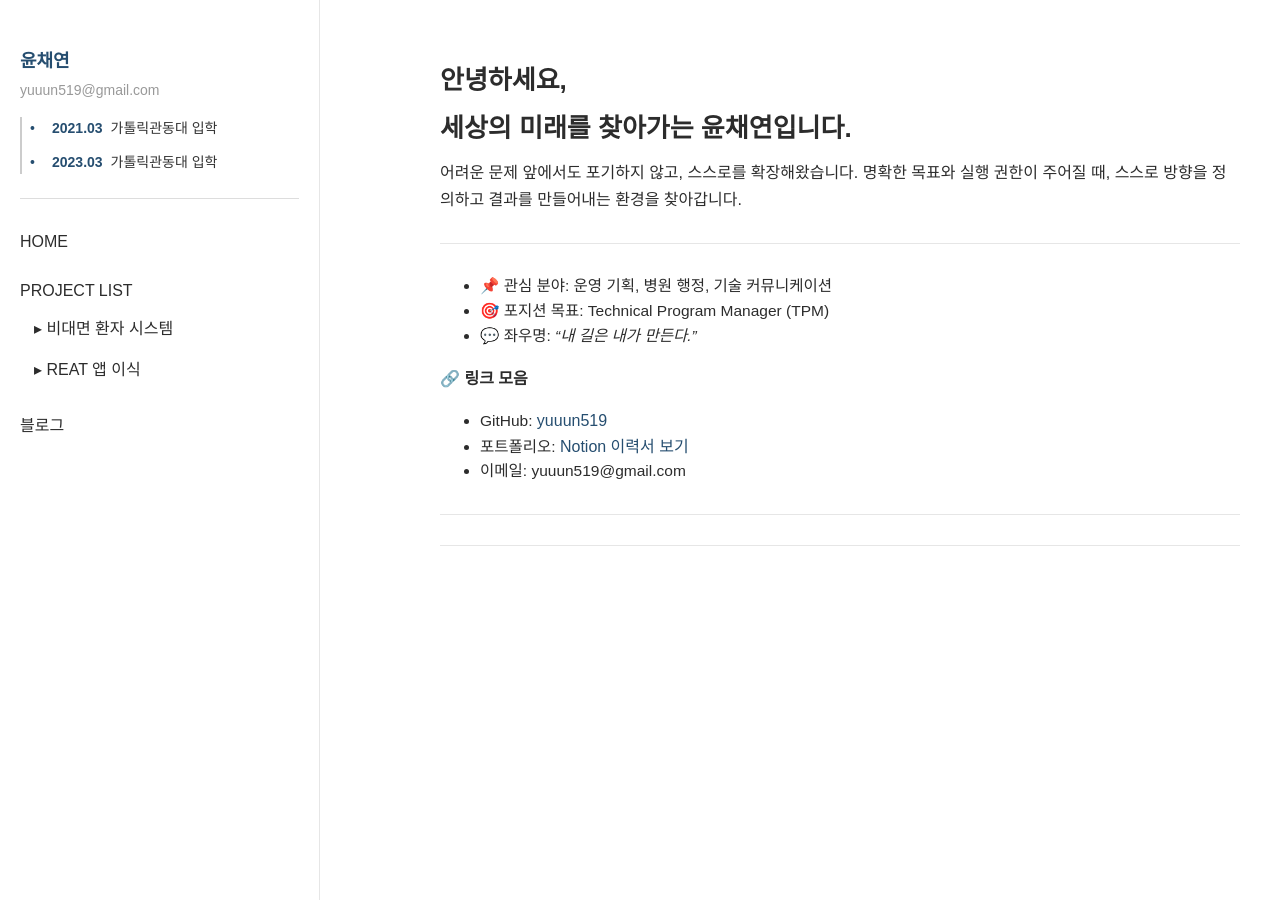
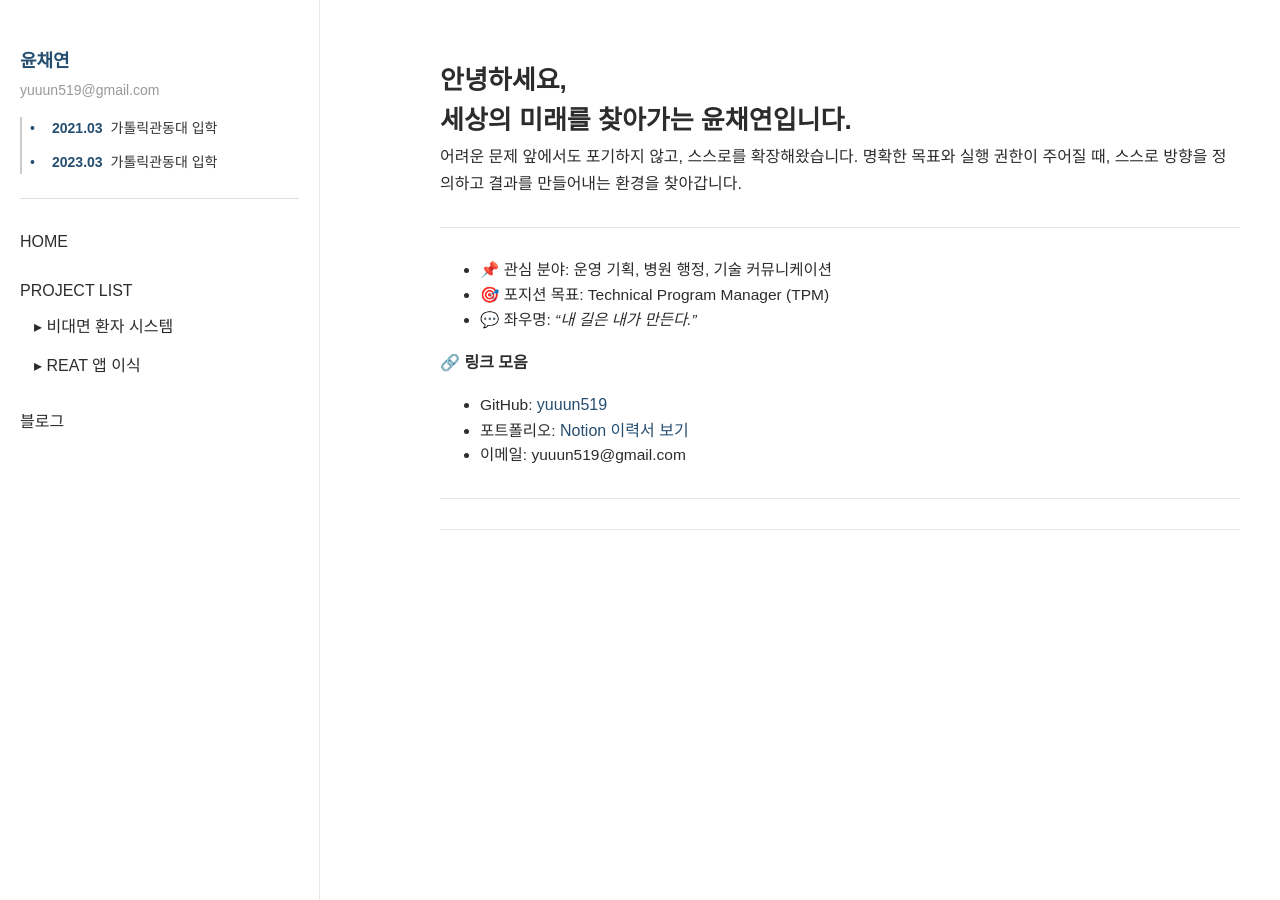
Before and after one commit to yuuun519/yuuun519.github.io, a Jekyll site: the page built from index.md, in a window 1280 px wide. Built offline with Jekyll 4.4.1, drawn with Linux system fonts in a browser that asks for light colours; some web fonts are replaced.

Commit message:
ver 0.0.15

```diff
--- a/assets/style.css
+++ b/assets/style.css
@@ -81,10 +81,10 @@ p {
 .sub-nav {
   list-style: none;
   padding-left: 14px;
-  margin-top: 6px;
+  margin-top: 4px;
 }
 .sub-nav li {
-  margin-bottom: 4px;
+  margin-bottom: 2px;
   font-weight: normal;
 }
 
@@ -156,13 +156,13 @@ hr {
 .content h1 {
   font-size: 26px;
   line-height: 1.4;
-  margin-bottom: 12px;
+  margin-bottom: 4px;
 }
 
 .content p {
   font-size: 16px;
   line-height: 1.7;
-  margin-bottom: 12px;
+  margin-bottom: 8px;
 }
 
 .content li {
```
